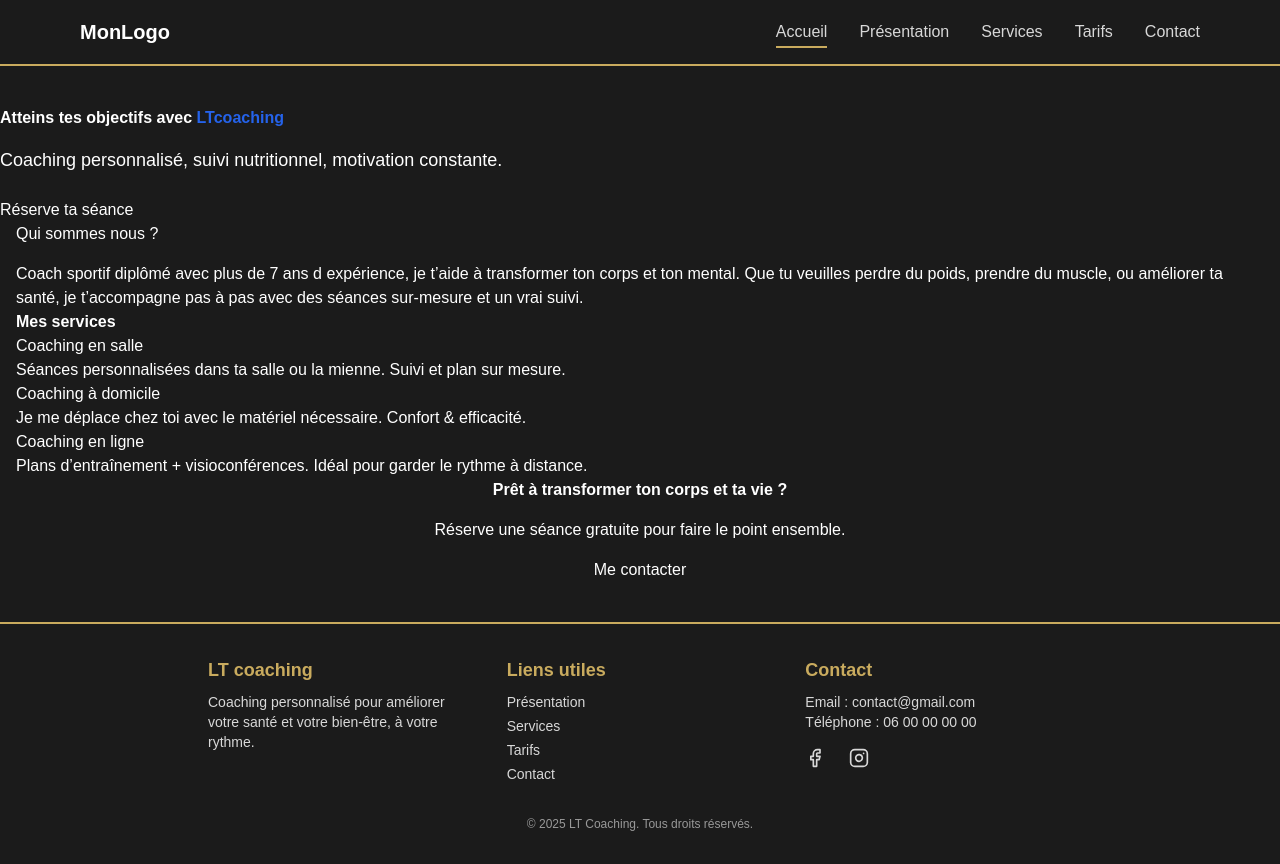
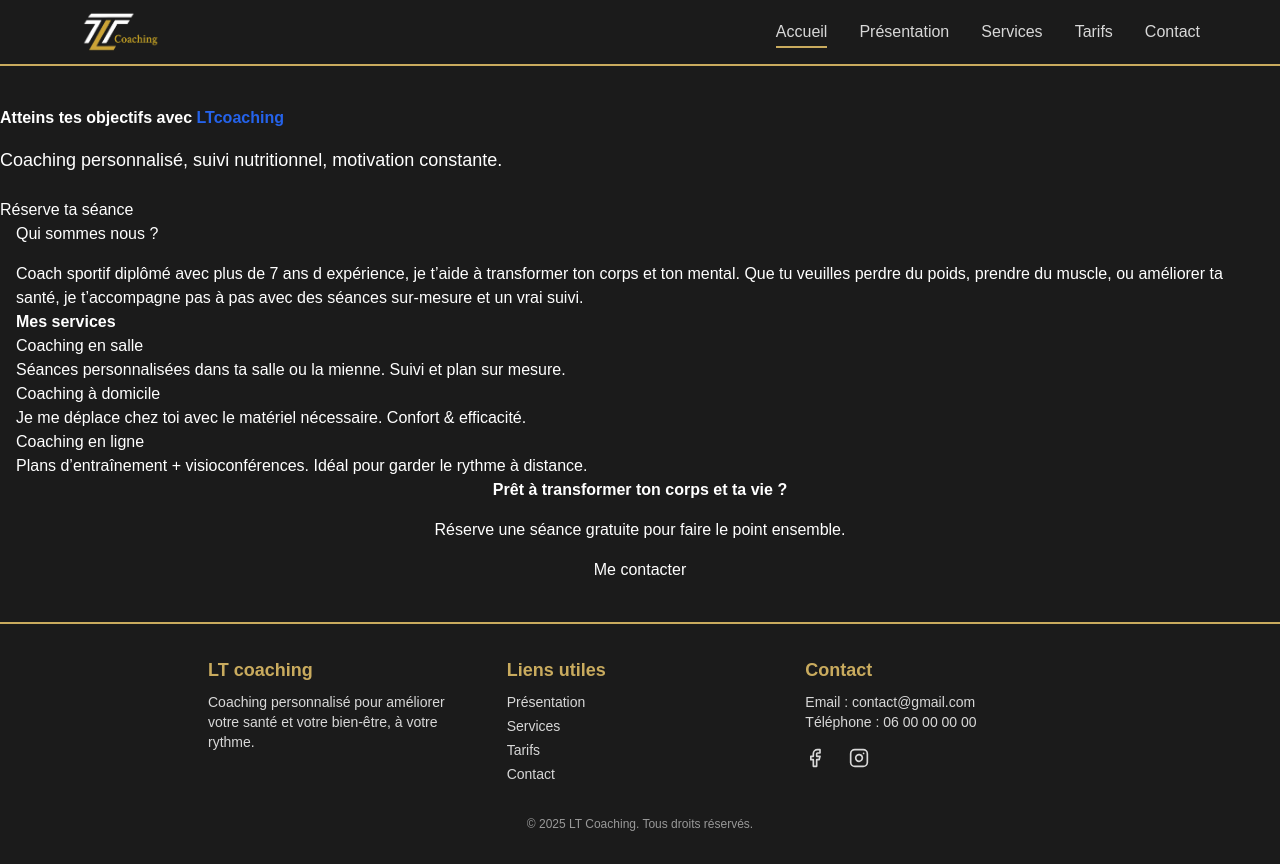
Before and after one commit to ThibautTobi/LTcoaching, a Next.js app: page / in a window 1280 px wide. Built offline with nearby package versions, Linux system fonts and the light colour scheme.

Commit message:
integration du logo

```diff
--- a/app/src/components/header.tsx
+++ b/app/src/components/header.tsx
@@ -5,7 +5,8 @@
  */
 
 import NavBar from './navBar';
-
+import Image from 'next/image';
+import Logo from '@/public/LTcoaching-sansBG.png';
 /**
  * Composant Header : Affiche une barre de navigation responsive
  * @returns {JSX.Element} Le header avec navigation desktop et mobile
@@ -17,11 +18,7 @@ export default function Header() {
       <div className="max-w-6xl mx-auto px-4 flex items-center justify-between h-16">
         {/* Logo */}
         <div className="text-xl font-bold">
-          <p>MonLogo</p>
-          {/* <Image
-            href={}
-            aria-label='Logo LTcoaching'
-          /> */}
+          <Image src={Logo} width={80} height={80} alt="Logo LTcoaching" />
         </div>
         <NavBar />
       </div>
```
